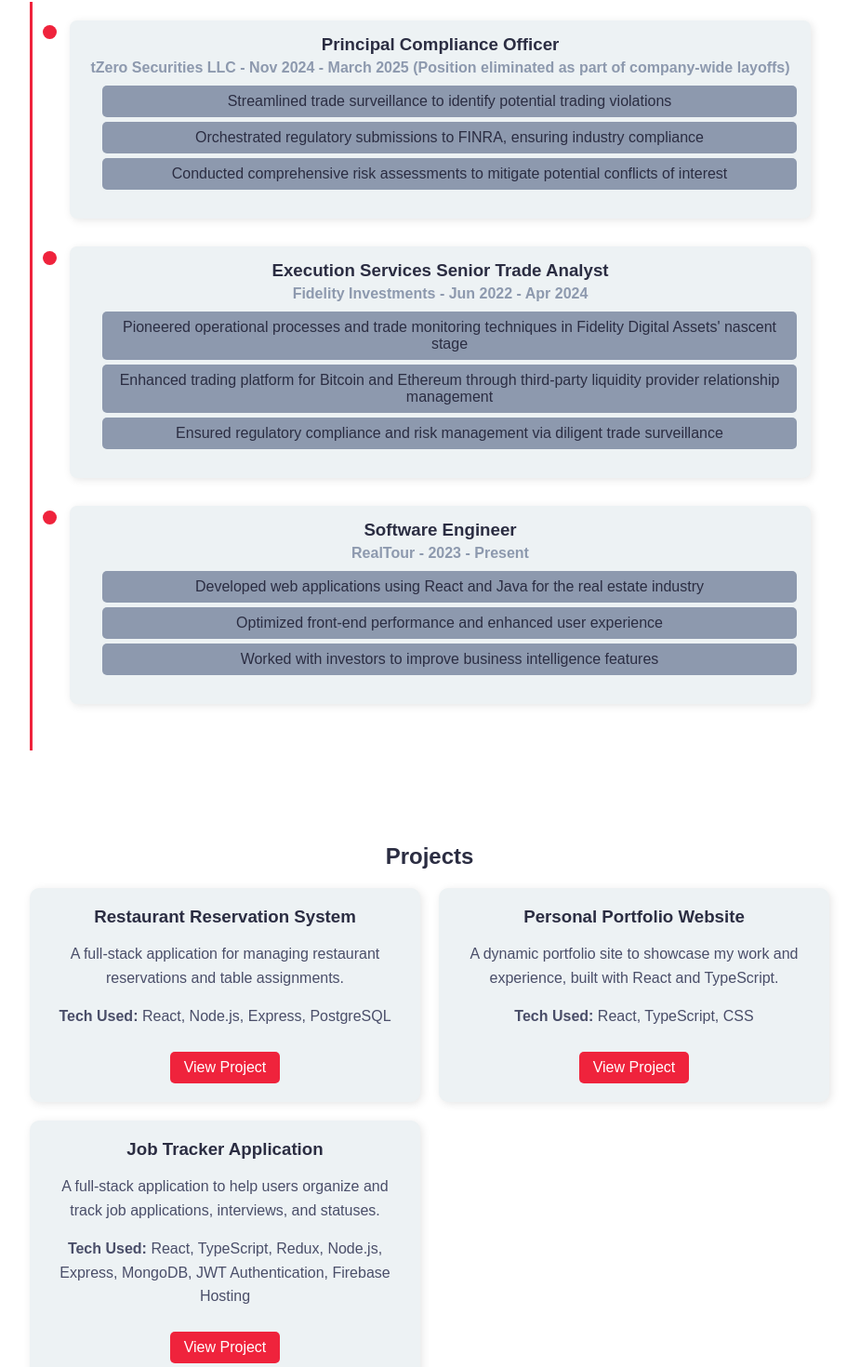
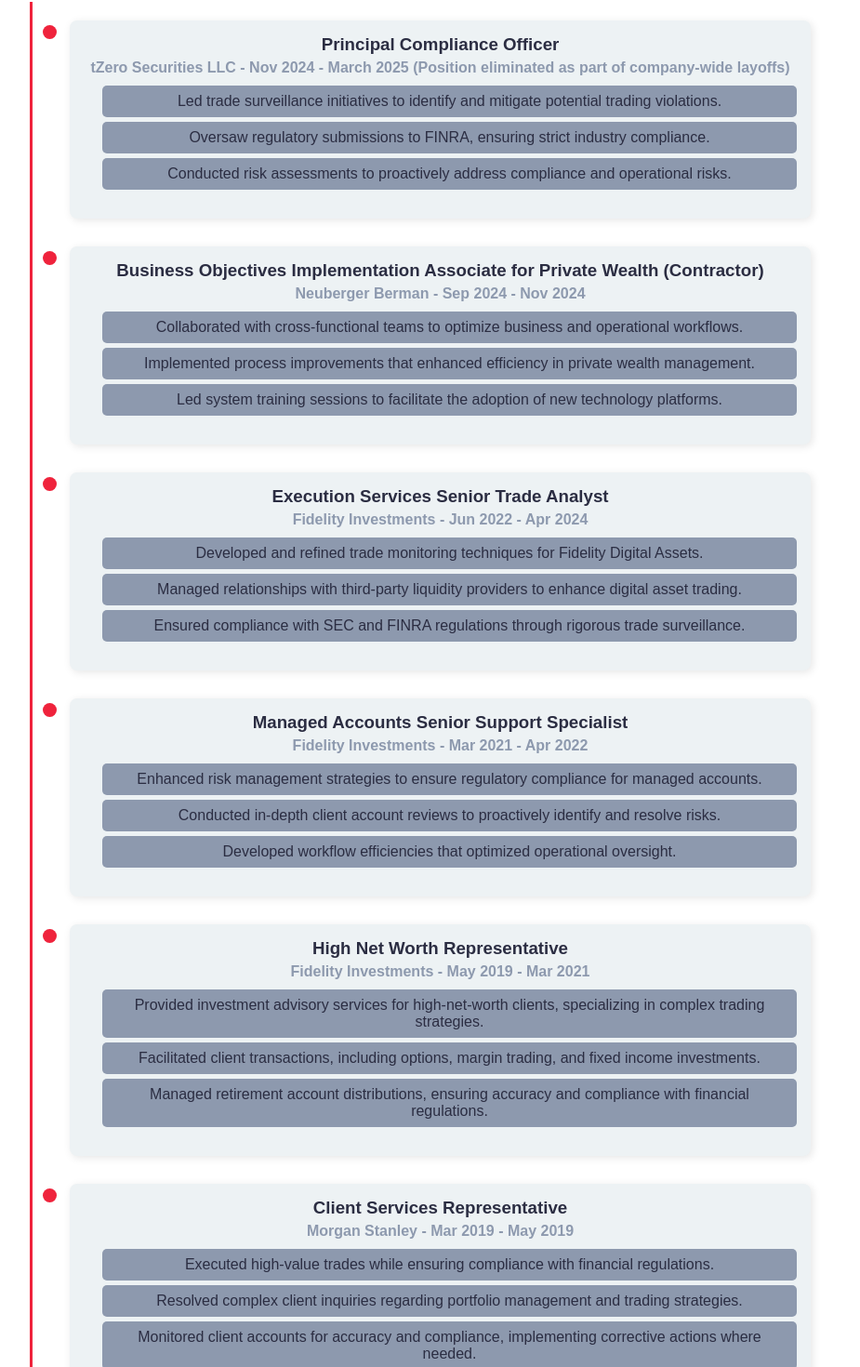
Before and after one commit to Carlosbnyc/my-portfolio, a React (Vite) app: page / in a window 1280 px wide. Shown: the part 1505-2975 px from the top of the page at 93% size, without its empty margins (178-1103 px from the left). Built offline with nearby package versions, Linux system fonts and the light colour scheme.

Commit message:
updated work

```diff
--- a/src/components/WorkExperience/WorkExperience.tsx
+++ b/src/components/WorkExperience/WorkExperience.tsx
@@ -6,22 +6,66 @@
     role: "Principal Compliance Officer",
     company: "tZero Securities LLC",
     period: "Nov 2024 - March 2025 (Position eliminated as part of company-wide layoffs)",
-    location:"New York, New York",
+    location: "New York, New York",
     highlights: [
-      "Streamlined trade surveillance to identify potential trading violations",
-      "Orchestrated regulatory submissions to FINRA, ensuring industry compliance",
-      "Conducted comprehensive risk assessments to mitigate potential conflicts of interest"
+      "Led trade surveillance initiatives to identify and mitigate potential trading violations.",
+      "Oversaw regulatory submissions to FINRA, ensuring strict industry compliance.",
+      "Conducted risk assessments to proactively address compliance and operational risks."
+    ]
+  },
+  {
+    role: "Business Objectives Implementation Associate for Private Wealth (Contractor)",
+    company: "Neuberger Berman",
+    period: "Sep 2024 - Nov 2024",
+    location: "New York, New York",
+    highlights: [
+      "Collaborated with cross-functional teams to optimize business and operational workflows.",
+      "Implemented process improvements that enhanced efficiency in private wealth management.",
+      "Led system training sessions to facilitate the adoption of new technology platforms."
     ]
   },
   {
     role: "Execution Services Senior Trade Analyst",
     company: "Fidelity Investments",
     period: "Jun 2022 - Apr 2024",
-    location:"Salt Lake City/Boston",
+    location: "Salt Lake City/Boston",
     highlights: [
-      "Pioneered operational processes and trade monitoring techniques in Fidelity Digital Assets' nascent stage",
-      "Enhanced trading platform for Bitcoin and Ethereum through third-party liquidity provider relationship management",
-      "Ensured regulatory compliance and risk management via diligent trade surveillance"
+      "Developed and refined trade monitoring techniques for Fidelity Digital Assets.",
+      "Managed relationships with third-party liquidity providers to enhance digital asset trading.",
+      "Ensured compliance with SEC and FINRA regulations through rigorous trade surveillance."
+    ]
+  },
+  {
+    role: "Managed Accounts Senior Support Specialist",
+    company: "Fidelity Investments",
+    period: "Mar 2021 - Apr 2022",
+    location: "Salt Lake City, Utah",
+    highlights: [
+      "Enhanced risk management strategies to ensure regulatory compliance for managed accounts.",
+      "Conducted in-depth client account reviews to proactively identify and resolve risks.",
+      "Developed workflow efficiencies that optimized operational oversight."
+    ]
+  },
+  {
+    role: "High Net Worth Representative",
+    company: "Fidelity Investments",
+    period: "May 2019 - Mar 2021",
+    location: "Salt Lake City, Utah",
+    highlights: [
+      "Provided investment advisory services for high-net-worth clients, specializing in complex trading strategies.",
+      "Facilitated client transactions, including options, margin trading, and fixed income investments.",
+      "Managed retirement account distributions, ensuring accuracy and compliance with financial regulations."
+    ]
+  },
+  {
+    role: "Client Services Representative",
+    company: "Morgan Stanley",
+    period: "Mar 2019 - May 2019",
+    location: "New York, New York",
+    highlights: [
+      "Executed high-value trades while ensuring compliance with financial regulations.",
+      "Resolved complex client inquiries regarding portfolio management and trading strategies.",
+      "Monitored client accounts for accuracy and compliance, implementing corrective actions where needed."
     ]
   },
   {
@@ -29,9 +73,9 @@
     company: "RealTour",
     period: "2023 - Present",
     highlights: [
-      "Developed web applications using React and Java for the real estate industry",
-      "Optimized front-end performance and enhanced user experience",
-      "Worked with investors to improve business intelligence features"
+      "Developed web applications using React and Java for real estate technology solutions.",
+      "Optimized front-end performance to improve user experience and system responsiveness.",
+      "Collaborated with investors to integrate data-driven business intelligence tools."
     ]
   }
 ];
```
